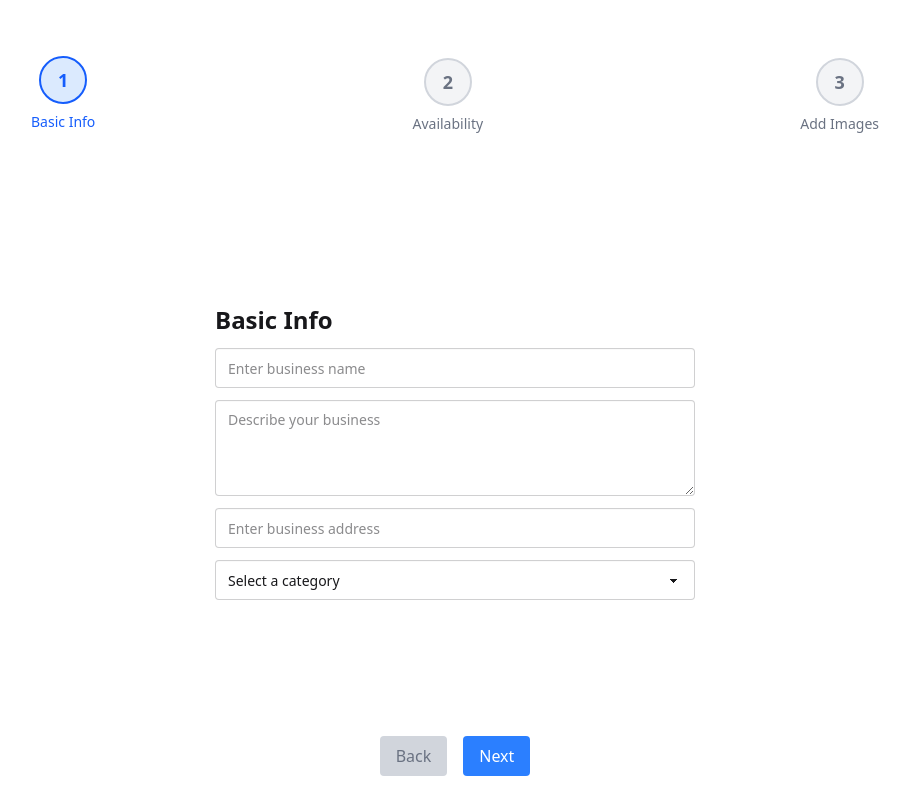
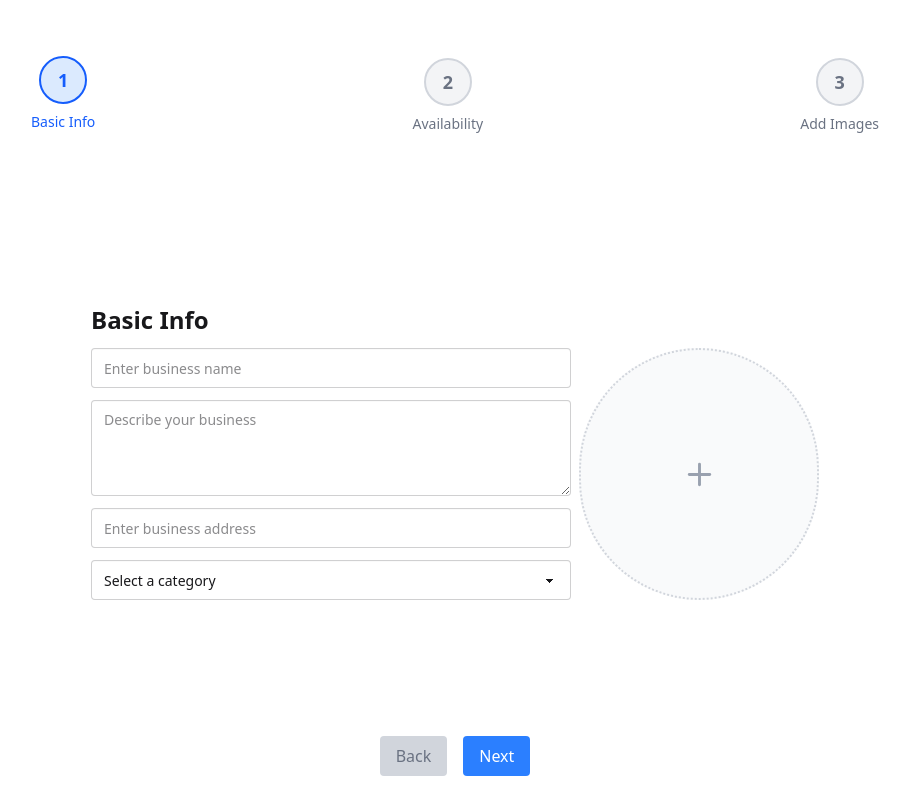
Before and after one commit to MossDog/Bookings, a React (Vite) app in the folder web-client/: page /account-creation in a window 1280 px wide. Shown: the whole page, without its empty margins (185-1095 px from the left). Built offline with nearby package versions, Linux system fonts and the light colour scheme; no server answers.

Commit message:
Refactor SellerCoreAccountCreationForm to include image slots and replace GallerySlot with GridImageSlot in GalleryWidget

```diff
--- a/web-client/src/components/account-creation/SellerCoreAccountCreationForm.tsx
+++ b/web-client/src/components/account-creation/SellerCoreAccountCreationForm.tsx
@@ -2,6 +2,8 @@ import React, { useState } from 'react'
 import ProtectedRoute from '../ProtectedRoute'
 import FormInput from '../FormInput'
 import supabase from '../../utils/supabase';
+import GridImageSlot from '../widgets/Gallery/GridImageSlot';
+import ImageSlot from '../widgets/Gallery/ImageSlot';
 
 export default function SellerCoreAccountCreationForm() {
   const [name, setName] = useState<string>('');
@@ -53,6 +55,8 @@ export default function SellerCoreAccountCreationForm() {
   return (
     <div className="flex flex-col gap-3 min-w-[480px]">
       <h1 className='text-2xl font-bold'>Basic Info</h1>
+      <div className='flex gap-2'>
+        <div className='flex flex-col gap-3 min-w-[480px]'>
           <div className="form-control w-full">
             <input
               type="text"
@@ -94,5 +98,11 @@ export default function SellerCoreAccountCreationForm() {
             </select>
           </div>
         </div>
+
+        <div className='flex w-[240px]'>
+          <ImageSlot path='' circle/>
+        </div>
+      </div>
+    </div>
   )
 }
--- a/web-client/src/components/widgets/Gallery/GalleryWidget.tsx
+++ b/web-client/src/components/widgets/Gallery/GalleryWidget.tsx
@@ -1,12 +1,12 @@
 import React from 'react'
-import GallerySlot from './GallerySlot'
+import GridImageSlot from './GridImageSlot'
 
 export default function GalleryWidget() {
   return (
     <div className='w-[600px] h-[600px] grid gap-2 grid-cols-3 grid-rows-3'>
-      <GallerySlot path='/test_Restaurant.jpeg' x={1} y={1} height={2} width={2}/>
-      <GallerySlot x={3} height={2}/>
-      <GallerySlot x={1} y={3} width={3} />
+      <GridImageSlot path='/test_Restaurant.jpeg' x={1} y={1} height={2} width={2}/>
+      <GridImageSlot x={3} height={2}/>
+      <GridImageSlot x={1} y={3} width={3} />
     </div>
   )
 }
--- a/web-client/src/components/widgets/Gallery/GallerySlot.tsx
+++ b/web-client/src/components/widgets/Gallery/GridImageSlot.tsx
@@ -1,7 +1,7 @@
 import { Edit, Plus } from 'lucide-react'
 import { cn } from '../../../utils/cn';
 
-interface GallerySlotProps {
+interface GridImageSlot {
   x?: number;
   y?: number;
   width?: number;
@@ -9,13 +9,13 @@ interface GallerySlotProps {
   path?: string;
 }
 
-export default function GallerySlot({
+export default function GridImageSlot({
   x = 1,
   y = 1,
   width = 1,
   height = 1,
-  path
-}: GallerySlotProps) {
+  path,
+}: GridImageSlot) {
 
   if(path) {
     return (
--- /dev/null
+++ b/web-client/src/components/widgets/Gallery/ImageSlot.tsx
@@ -0,0 +1,62 @@
+import { Edit, Plus } from 'lucide-react'
+import { cn } from '../../../utils/cn';
+
+interface ImageSlot {
+  path?: string;
+  circle?: boolean;
+}
+
+export default function ImageSlot({
+  path,
+  circle = false
+}: ImageSlot) {
+
+  const rounding = circle ? " rounded-full " : " rounded-md ";
+
+  if(path) {
+    return (
+      <div
+        className={cn(
+          'rounded-md',
+          'flex items-center justify-center w-full',
+          'relative group'
+        )}
+      >
+        <img
+          src={path}
+          alt='Gallery Item'
+          className={`${rounding} w-full h-full object-cover`}
+        />
+        <button
+          className={cn(
+            'absolute top-2 right-2',
+            'p-2 rounded-full',
+            'bg-black/40 hover:bg-black/60',
+            'transition-all duration-200',
+            'backdrop-blur-sm',
+            'cursor-pointer',
+            'opacity-0 group-hover:opacity-100'
+          )}
+        >
+          <Edit
+            size={24}
+            className='text-white drop-shadow-md'
+          />
+        </button>
+      </div>
+    )
+  } else {
+    return (
+      <div
+        className={cn(
+          'border-2 border-dotted border-gray-300',
+          'bg-gray-50 hover:bg-gray-100 transition-all cursor-pointer',
+          'flex items-center justify-center w-full',
+          rounding
+        )}
+      >
+        <Plus size={35} className='text-gray-400'/>
+      </div>
+    )
+  }
+}
```
Lines whose indentation alone changed are shown as unchanged.
